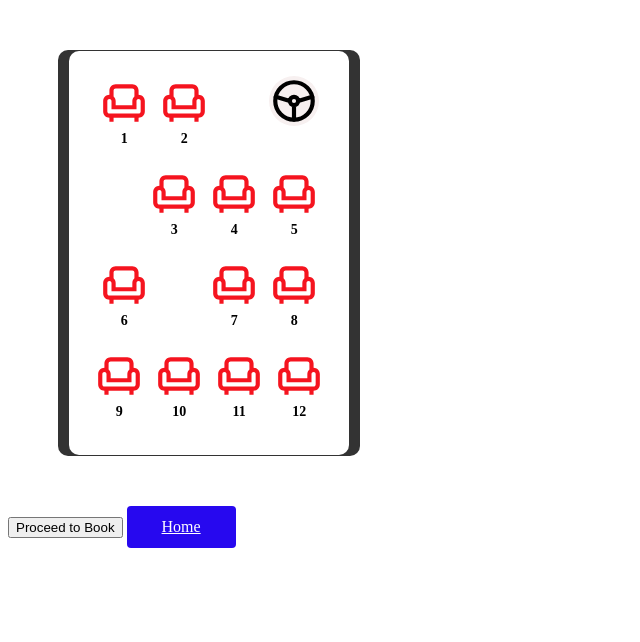
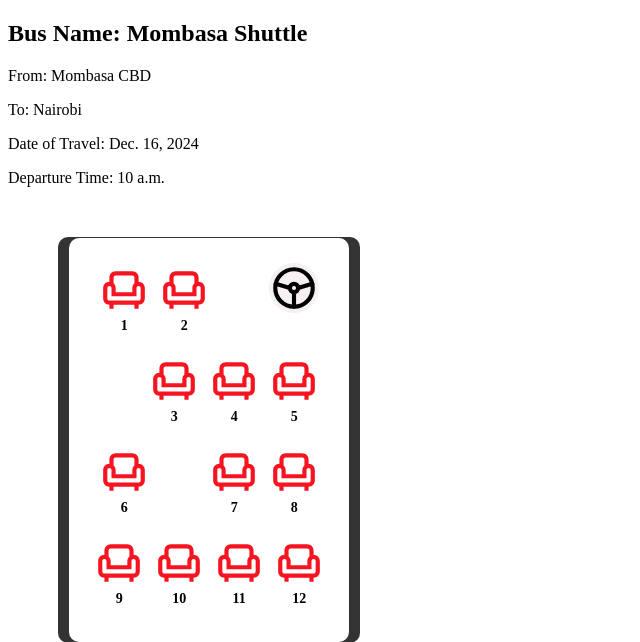
Before and after one commit to steve-ongera/MTN-Online-Booking, a Django app: page /bus/2/ in a window 1280 px wide. Shown: the top 642 px of the page, without its empty margins (0-640 px from the left). Run offline with Django 5.2, Linux system fonts and the light colour scheme; data comes from the database, SQL or seed files in the repository; both versions use the stored data as it was after the commit.

Commit message:
added some data to bus_detail.html

```diff
--- a/templates/new/bus_detail.html
+++ b/templates/new/bus_detail.html
@@ -15,10 +15,20 @@
 
 </head>
 
-<body>
 
 
 <body>
+
+  <!-- Display Bus Schedule Details -->
+  <div>
+    <h2>Bus Name: {{ bus_schedule.bus.name }}</h2>
+    <p>From: {{ bus_schedule.boarding_location.name }}</p>
+    <p>To: {{ bus_schedule.destination.name }}</p>
+    <p>Date of Travel: {{ bus_schedule.date_of_travel }}</p>
+    <p>Departure Time: {{ bus_schedule.departure_time }}</p>
+</div>
+
+
   <div class="minibus-container">
     <div class="minibus">
       <div class="row">
```
Also changed, not shown: db.sqlite3.
